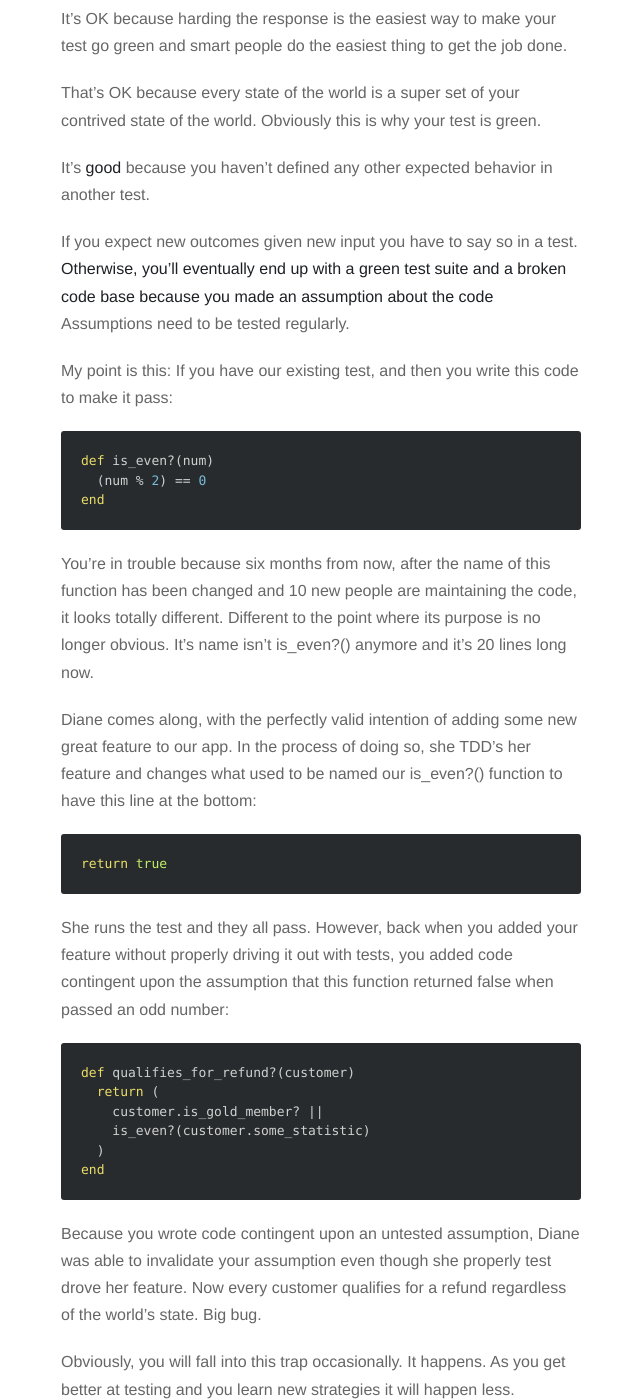
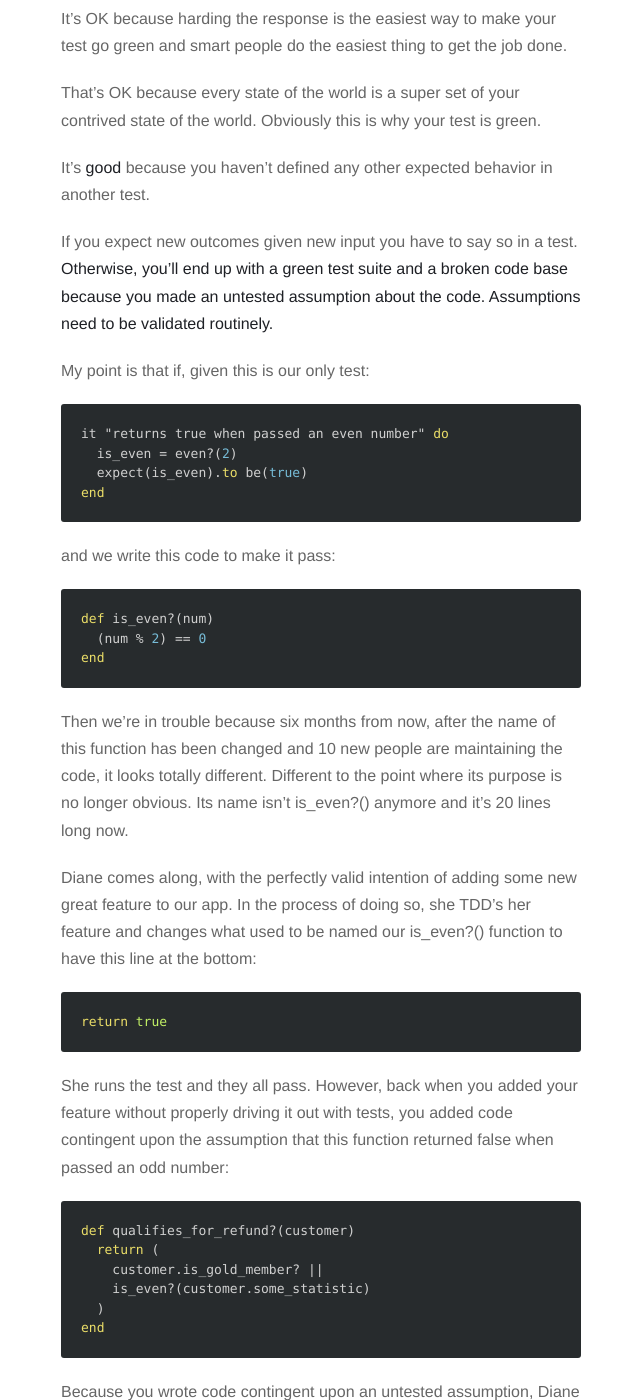
Before and after one commit to pachun/old.pachun.github.io, a Jekyll site: the page built from _posts/2016-04-03-beginning-tdd-start-by-hardcoding-to-get-a-green-test.md, in a window 1280 px wide and 1400 px high, scrolled down 1030 px. Shown: the whole window, without its empty margins (319-959 px from the left). Built offline with Jekyll 4.4.1, drawn with Linux system fonts in a browser that asks for light colours; nearby versions of some CDN libraries; Markdown is read by kramdown in place of the engine named in the settings; some of the changed text lies outside the part shown.

Commit message:
Update beginning TDD post.

````diff
--- a/_posts/2016-04-03-beginning-tdd-start-by-hardcoding-to-get-a-green-test.md
+++ b/_posts/2016-04-03-beginning-tdd-start-by-hardcoding-to-get-a-green-test.md
@@ -46,12 +46,20 @@
 another test.
 
 If you expect new outcomes given new input you have to say so in
-a test. **Otherwise, you'll eventually end up with a green test suite and a broken code
-base because you made an assumption about the code** Assumptions need to be
-tested regularly.
+a test. **Otherwise, you'll end up with a green test suite and a broken code
+base because you made an untested assumption about the code. Assumptions need to be
+validated routinely.**
 
-My point is this: If you have our existing test, and then you write this code to
-make it pass:
+My point is that if, given this is our only test:
+
+```ruby
+it "returns true when passed an even number" do
+  is_even = even?(2)
+  expect(is_even).to be(true)
+end
+```
+
+and we write this code to make it pass:
 
 ```ruby
 def is_even?(num)
@@ -59,9 +67,9 @@
 end
 ```
 
-You're in trouble because six months from now, after the name of this function has
+Then we're in trouble because six months from now, after the name of this function has
 been changed and 10 new people are maintaining the code, it looks totally
-different. Different to the point where its purpose is no longer obvious. It's
+different. Different to the point where its purpose is no longer obvious. Its
 name isn't `is_even?()` anymore and it's 20 lines long now.
 
 Diane comes along, with the perfectly valid intention of adding some new great
@@ -93,6 +101,13 @@
 
 Obviously, you will fall into this trap occasionally. It happens. As you get
 better at testing and you learn new strategies it will happen less.
+
+As a general rule of thumb, you should not be able to delete any code without it
+making a test fail. If code can be deleted without a test failing, it either
+contains assumptions that aren't being validated routinely by your test suite, or
+it's cruft and it's doing nothing. Either way, you don't want it.
+
+---
 
 Anyway, when we last left our code, we were here:
 
@@ -135,12 +150,12 @@
 I've had very smart people without TDD or agile backgrounds argue fiercely with
 me over this. After writing the "*returns true when passed an even number*" test,
 they want to lop their untested assumptions into the code. They want to also
-make is_even?(num) return false if the num is odd.
+make is_even?(num) return false if num is odd.
 
-Someone argued with me about this recently, stating that
+One person in particular said to me:
 
 > It's dangerous to hardcode tests to make them green. It's dangerous because
-> I could clone the code, write a failing test and then make it pass. Then I may think the
+> I could clone the code, write a failing test, make it pass, and then I may think the
 > feature is done because all the tests pass and push the code up.
 
 This argument is horrible, but that's probably because I haven't communicated
````
